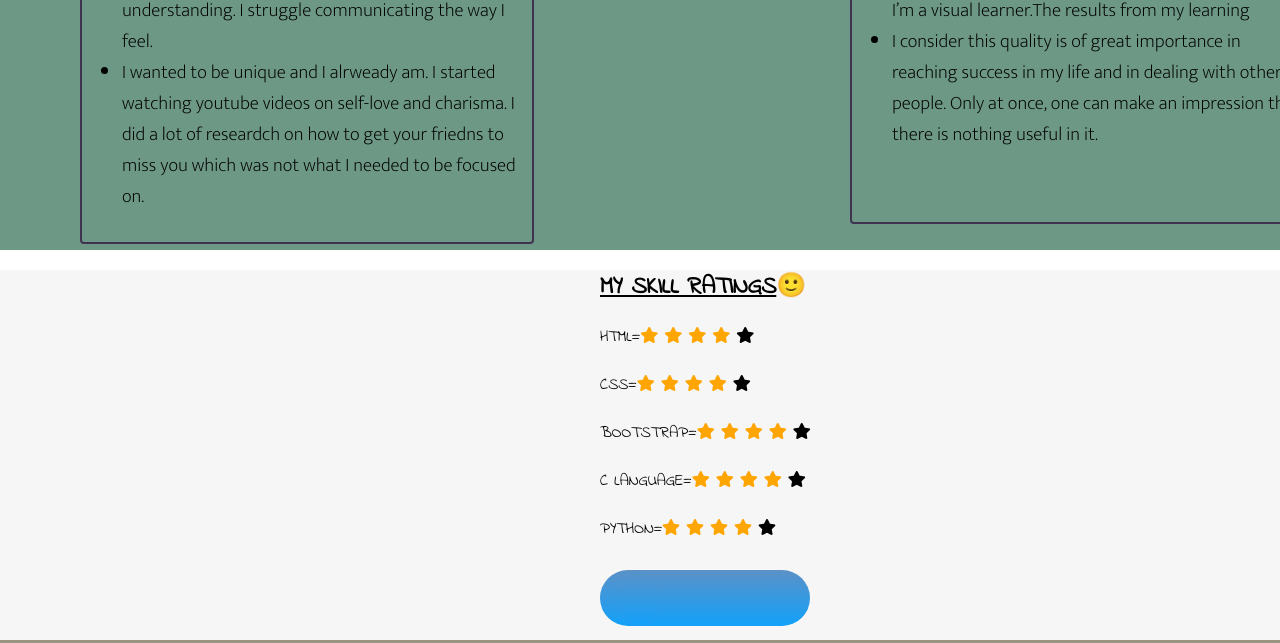
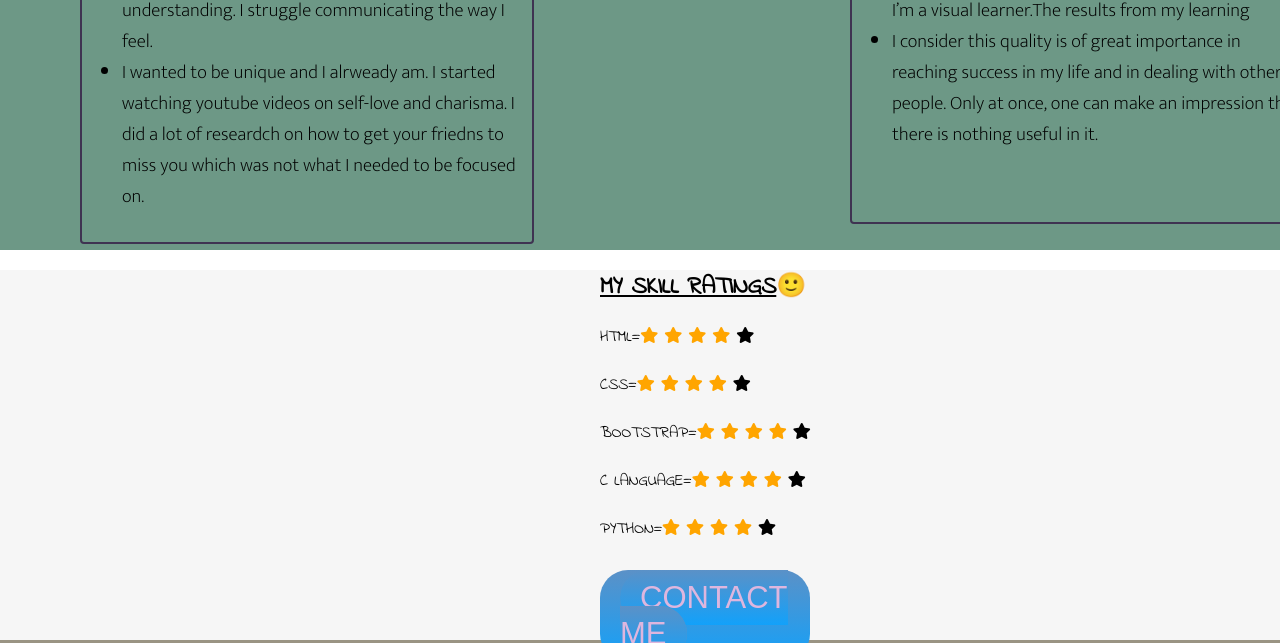
Before and after one commit to gouthamsamineni/cv2, a plain HTML site: page index.html in a window 1280 px wide. Shown: the part 660-1303 px from the top of the page. Drawn offline with nearby package versions, Linux system fonts and the light colour scheme; a web font is replaced by a local one.

Commit message:
UPDATE INDEX.HTML

```diff
--- a/index.html
+++ b/index.html
@@ -298,7 +298,7 @@
          <div class="E1">
 
                <div class="btn">
-                    <a class="btn cont" href="mailto:gouthamsaminenigmail.com"></a>
+                    <a class="btn cont" href="mailto:gouthamsaminenigmail.com">CONTACT ME</a>
                </div>
            <div class="E2">
              <a id="l1" href="https://www.facebook.com/gowtham.s.9699"><i class="fab fa-facebook"></i></a>
```
